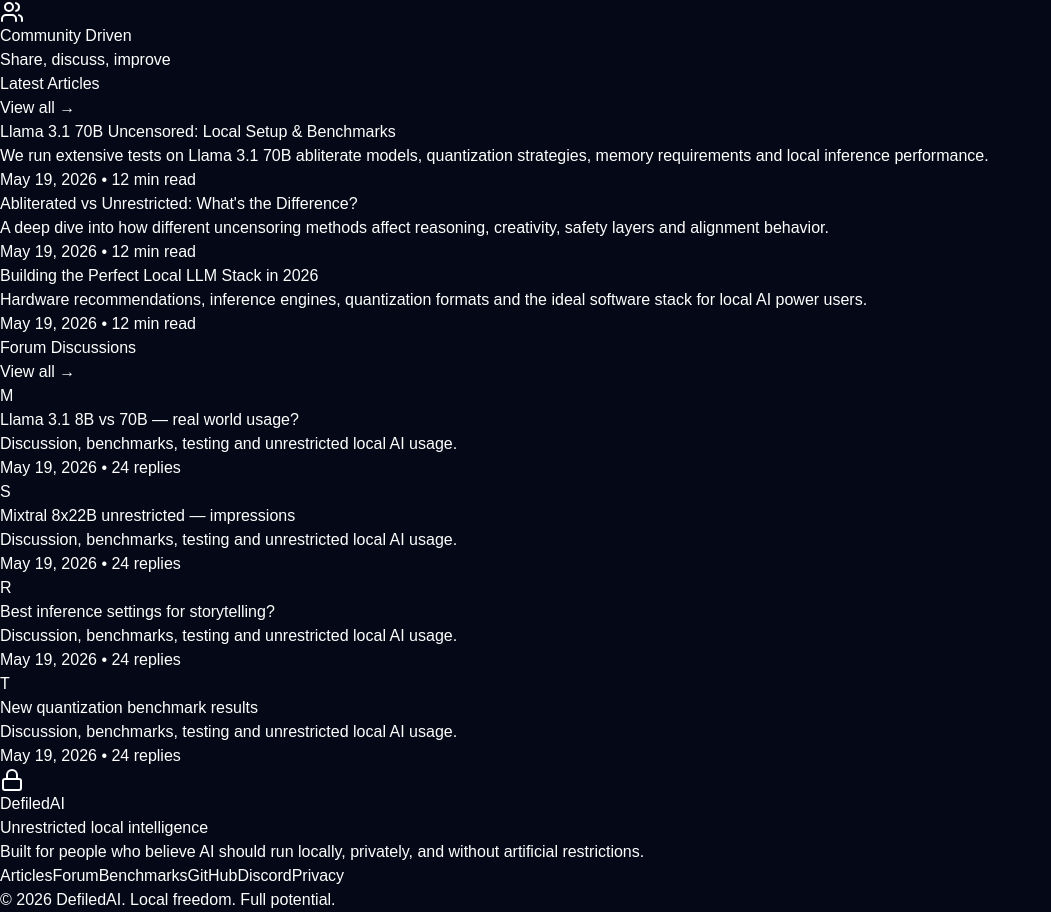
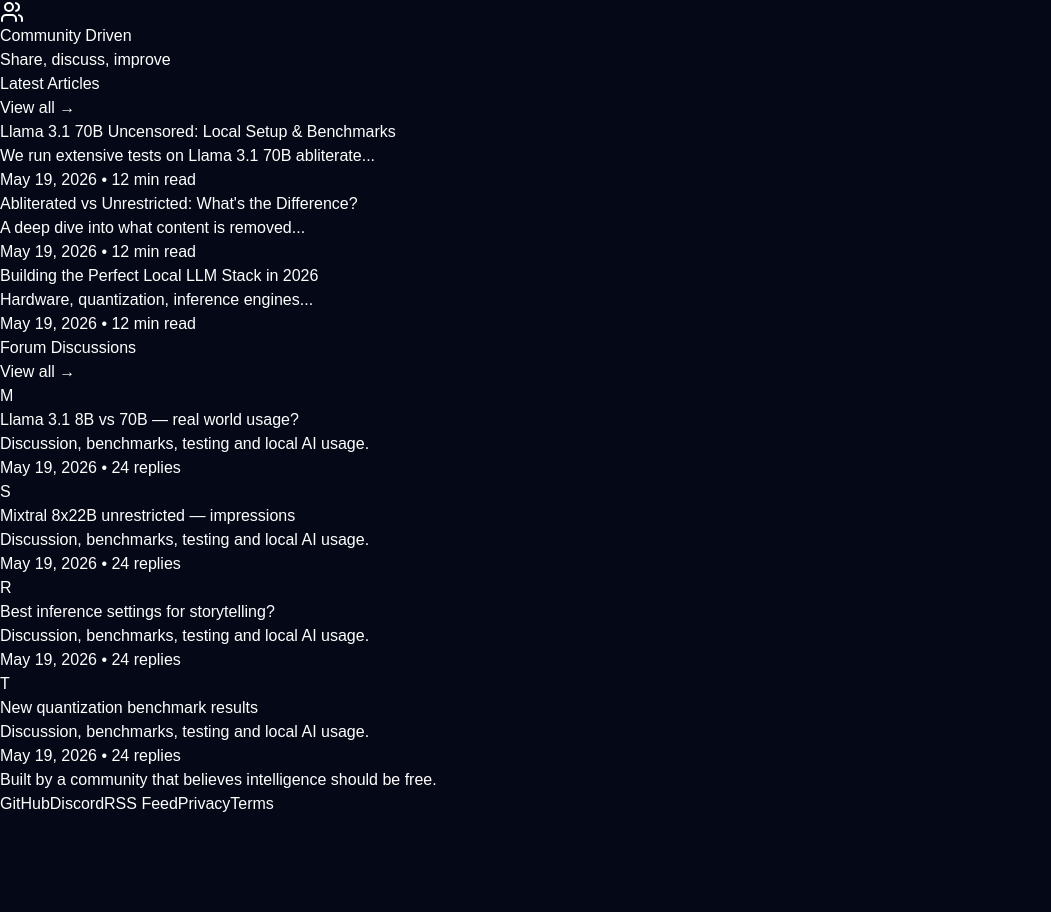
Before and after one commit to AIontheloose/defiledai, a Next.js app: page / in a window 1280 px wide. Shown: the part 775-1687 px from the top of the page, without its empty margins (0-1051 px from the left). After the commit the page ends 1591 px from the top, so only its background shows below. Built offline with nearby package versions, Linux system fonts and the light colour scheme.

Commit message:
Refine homepage UI layout and footer

```diff
--- a/app/page.tsx
+++ b/app/page.tsx
@@ -12,12 +12,9 @@
 
 export default function Home() {
   return (
-    <main className="relative min-h-screen overflow-hidden bg-[#050816] text-white">
+    <main className="min-h-screen bg-[#050816] text-white overflow-hidden">
       {/* Background glow */}
-      <div className="absolute inset-0 bg-[radial-gradient(circle_at_top,rgba(15,43,99,0.9),transparent_45%)] pointer-events-none" />
-
-      {/* Extra depth */}
-      <div className="absolute inset-0 bg-gradient-to-b from-transparent via-emerald-500/[0.02] to-transparent pointer-events-none" />
+      <div className="absolute inset-0 bg-[radial-gradient(circle_at_top,#0f2b63,transparent_45%)] pointer-events-none" />
 
       {/* Navbar */}
       <header className="relative z-20 border-b border-white/10 backdrop-blur">
@@ -32,7 +29,6 @@
               <h1 className="text-2xl font-bold leading-none">
                 DefiledAI
               </h1>
-
               <p className="text-sm text-white/60">
                 Local freedom. Full potential.
               </p>
@@ -73,7 +69,6 @@
                 placeholder="Search..."
                 className="bg-transparent outline-none text-sm flex-1"
               />
-
               <Search className="w-4 h-4 text-white/40" />
             </div>
 
@@ -81,11 +76,11 @@
               <Moon className="w-5 h-5 text-white/70" />
             </button>
 
-            <button className="h-11 px-6 rounded-xl bg-emerald-400 text-black font-medium hover:bg-emerald-300 transition">
+            <button className="h-11 px-6 rounded-xl bg-emerald-400 text-black font-medium">
               Log in
             </button>
 
-            <button className="h-11 px-6 rounded-xl border border-emerald-400/40 text-emerald-300 hover:bg-emerald-400/10 transition">
+            <button className="h-11 px-6 rounded-xl border border-emerald-400/40 text-emerald-300">
               Sign up
             </button>
           </div>
@@ -93,14 +88,13 @@
       </header>
 
       {/* Hero */}
-      <section className="relative z-10 max-w-7xl mx-auto px-6 pt-28 pb-20">
+      <section className="relative z-10 max-w-7xl mx-auto px-6 pt-20 pb-14">
         <div className="grid lg:grid-cols-2 gap-12 items-center">
           {/* Left */}
           <div>
-            <h2 className="text-5xl lg:text-7xl leading-tight font-bold tracking-tight">
+            <h2 className="text-6xl leading-tight font-bold tracking-tight">
               A home for
               <br />
-
               <span className="text-emerald-400">
                 unrestricted intelligence.
               </span>
@@ -114,7 +108,7 @@
             <div className="flex flex-wrap gap-4 mt-10">
               <Link
                 href="#"
-                className="h-14 px-7 rounded-xl bg-emerald-400 text-black font-semibold flex items-center gap-3 hover:bg-emerald-300 transition"
+                className="h-14 px-7 rounded-xl bg-emerald-400 text-black font-semibold flex items-center gap-3"
               >
                 <BookOpen className="w-5 h-5" />
                 Explore Articles
@@ -122,7 +116,7 @@
 
               <Link
                 href="#"
-                className="h-14 px-7 rounded-xl border border-white/15 bg-white/5 flex items-center gap-3 hover:bg-white/10 transition"
+                className="h-14 px-7 rounded-xl border border-white/15 bg-white/5 flex items-center gap-3"
               >
                 <MessageSquare className="w-5 h-5" />
                 Visit the Forum
@@ -142,21 +136,17 @@
 
               <div className="p-6 font-mono text-emerald-300 text-sm leading-8">
                 <p>$ ./run-llm --local</p>
-
                 <br />
-
                 <p>Loading model...</p>
                 <p>Context: unlimited</p>
                 <p>Filters: none</p>
                 <p>Freedom: enabled</p>
-
                 <br />
-
                 <p>&gt; _</p>
               </div>
             </div>
 
-            {/* Glow sphere */}
+            {/* Cube */}
             <div className="w-[440px] h-[440px] rounded-full bg-[radial-gradient(circle,rgba(16,185,129,0.18),transparent_70%)] flex items-center justify-center">
               <div className="w-60 h-60 rounded-[2rem] border border-white/10 bg-gradient-to-br from-[#182436] to-[#0b1220] shadow-2xl flex items-center justify-center rotate-6">
                 <Lock className="w-24 h-24 text-emerald-400" />
@@ -166,7 +156,7 @@
         </div>
 
         {/* Features */}
-        <div className="grid md:grid-cols-4 gap-10 mt-24 border-t border-white/10 pt-10">
+        <div className="grid md:grid-cols-4 gap-10 mt-20 border-t border-white/10 pt-10">
           <Feature
             icon={<Shield className="w-7 h-7 text-emerald-400" />}
             title="Unrestricted"
@@ -195,50 +185,42 @@
 
       {/* Content panels */}
       <section className="relative z-10 max-w-7xl mx-auto px-6 pb-24">
-        <div className="grid xl:grid-cols-[1.2fr_0.8fr] gap-8 items-start">
+        <div className="grid lg:grid-cols-2 gap-8">
           {/* Articles */}
-          <div className="rounded-3xl border border-white/10 bg-gradient-to-b from-white/[0.05] to-white/[0.02] backdrop-blur-xl p-8 shadow-[0_0_50px_rgba(16,185,129,0.04)]">
+          <div className="rounded-3xl border border-white/10 bg-white/[0.03] backdrop-blur-xl p-8">
             <div className="flex items-center justify-between mb-8">
-              <h3 className="text-3xl font-bold">
-                Latest Articles
-              </h3>
+              <h3 className="text-3xl font-bold">Latest Articles</h3>
 
-              <a className="text-emerald-400 hover:text-emerald-300 transition">
-                View all →
-              </a>
+              <a className="text-emerald-400">View all →</a>
             </div>
 
-            <div className="space-y-6">
+            <div className="space-y-5">
               <ArticleCard
                 title="Llama 3.1 70B Uncensored: Local Setup & Benchmarks"
-                desc="We run extensive tests on Llama 3.1 70B abliterate models, quantization strategies, memory requirements and local inference performance."
+                desc="We run extensive tests on Llama 3.1 70B abliterate..."
               />
 
               <ArticleCard
                 title="Abliterated vs Unrestricted: What's the Difference?"
-                desc="A deep dive into how different uncensoring methods affect reasoning, creativity, safety layers and alignment behavior."
+                desc="A deep dive into what content is removed..."
               />
 
               <ArticleCard
                 title="Building the Perfect Local LLM Stack in 2026"
-                desc="Hardware recommendations, inference engines, quantization formats and the ideal software stack for local AI power users."
+                desc="Hardware, quantization, inference engines..."
               />
             </div>
           </div>
 
           {/* Forum */}
-          <div className="rounded-3xl border border-white/10 bg-gradient-to-b from-white/[0.05] to-white/[0.02] backdrop-blur-xl p-8 shadow-[0_0_50px_rgba(16,185,129,0.04)]">
+          <div className="rounded-3xl border border-white/10 bg-white/[0.03] backdrop-blur-xl p-8">
             <div className="flex items-center justify-between mb-8">
-              <h3 className="text-3xl font-bold">
-                Forum Discussions
-              </h3>
+              <h3 className="text-3xl font-bold">Forum Discussions</h3>
 
-              <a className="text-emerald-400 hover:text-emerald-300 transition">
-                View all →
-              </a>
+              <a className="text-emerald-400">View all →</a>
             </div>
 
-            <div className="space-y-3">
+            <div className="space-y-6">
               <ForumItem
                 letter="M"
                 title="Llama 3.1 8B vs 70B — real world usage?"
@@ -262,48 +244,19 @@
           </div>
         </div>
       </section>
-
-      {/* Footer */}
-      <footer className="border-t border-white/10 bg-[#060b16]/80 backdrop-blur-xl">
-        <div className="max-w-7xl mx-auto px-6 py-14">
-          <div className="flex flex-col lg:flex-row items-start lg:items-center justify-between gap-10">
-            {/* Left */}
-            <div className="max-w-md">
-              <div className="flex items-center gap-3 mb-4">
-                <div className="w-10 h-10 rounded-xl bg-emerald-400/15 border border-emerald-400/30 flex items-center justify-center">
-                  <Lock className="w-5 h-5 text-emerald-400" />
-                </div>
-
-                <div>
-                  <h4 className="text-lg font-bold">
-                    DefiledAI
-                  </h4>
-
-                  <p className="text-sm text-white/50">
-                    Unrestricted local intelligence
-                  </p>
-                </div>
-              </div>
-
-              <p className="text-white/50 leading-relaxed">
-                Built for people who believe AI should run locally,
-                privately, and without artificial restrictions.
-              </p>
-            </div>
-
-            {/* Right */}
-            <div className="flex flex-wrap gap-6 text-sm text-white/50">
-              <a className="hover:text-white transition">Articles</a>
-              <a className="hover:text-white transition">Forum</a>
-              <a className="hover:text-white transition">Benchmarks</a>
-              <a className="hover:text-white transition">GitHub</a>
-              <a className="hover:text-white transition">Discord</a>
-              <a className="hover:text-white transition">Privacy</a>
-            </div>
+      {/* FOOTER */}
+      <footer className="border-t border-[#13203a] bg-[#060b1a]">
+        <div className="mx-auto flex max-w-7xl flex-col items-center justify-between gap-6 px-6 py-8 text-sm text-gray-400 md:flex-row">
+          <div>
+            Built by a community that believes intelligence should be free.
           </div>
 
-          <div className="mt-10 pt-6 border-t border-white/5 text-sm text-white/30">
-            © 2026 DefiledAI. Local freedom. Full potential.
+          <div className="flex gap-6">
+            <a href="#">GitHub</a>
+            <a href="#">Discord</a>
+            <a href="#">RSS Feed</a>
+            <a href="#">Privacy</a>
+            <a href="#">Terms</a>
           </div>
         </div>
       </footer>
@@ -325,13 +278,8 @@
       {icon}
 
       <div>
-        <h4 className="font-semibold text-lg">
-          {title}
-        </h4>
-
-        <p className="text-white/60">
-          {text}
-        </p>
+        <h4 className="font-semibold text-lg">{title}</h4>
+        <p className="text-white/60">{text}</p>
       </div>
     </div>
   );
@@ -345,18 +293,14 @@
   desc: string;
 }) {
   return (
-    <div className="rounded-2xl border border-white/10 bg-[#0b1220]/70 p-5 hover:border-emerald-400/30 hover:bg-[#101827] transition">
-      <div className="space-y-5">
-        <div className="aspect-[16/9] w-full rounded-2xl bg-gradient-to-br from-emerald-400/20 via-cyan-500/10 to-blue-500/20 border border-white/10" />
+    <div className="rounded-2xl border border-white/10 bg-[#0b1220]/70 p-5 hover:border-emerald-400/30 transition">
+      <div className="flex gap-5">
+        <div className="w-44 h-28 rounded-xl bg-gradient-to-br from-emerald-400/20 to-blue-500/20 border border-white/10" />
 
-        <div>
-          <h4 className="text-lg font-semibold leading-snug">
-            {title}
-          </h4>
+        <div className="flex-1">
+          <h4 className="text-xl font-semibold">{title}</h4>
 
-          <p className="text-sm text-white/60 mt-3 leading-relaxed">
-            {desc}
-          </p>
+          <p className="text-white/60 mt-2">{desc}</p>
 
           <div className="mt-4 text-sm text-white/40">
             May 19, 2026 • 12 min read
@@ -375,18 +319,16 @@
   title: string;
 }) {
   return (
-    <div className="flex gap-4 rounded-2xl border border-white/5 bg-white/[0.02] p-4 hover:bg-white/[0.04] transition">
-      <div className="w-11 h-11 rounded-full bg-emerald-400/20 border border-emerald-400/20 flex items-center justify-center text-emerald-300 font-bold shrink-0">
+    <div className="flex gap-4 border-b border-white/5 pb-5">
+      <div className="w-11 h-11 rounded-full bg-emerald-400/20 border border-emerald-400/20 flex items-center justify-center text-emerald-300 font-bold">
         {letter}
       </div>
 
       <div>
-        <h4 className="text-lg font-medium leading-snug">
-          {title}
-        </h4>
+        <h4 className="text-lg font-medium">{title}</h4>
 
-        <p className="text-white/50 text-sm mt-1 leading-relaxed">
-          Discussion, benchmarks, testing and unrestricted local AI usage.
+        <p className="text-white/50 text-sm mt-1">
+          Discussion, benchmarks, testing and local AI usage.
         </p>
 
         <div className="mt-2 text-xs text-white/30">
@@ -394,5 +336,5 @@
         </div>
       </div>
     </div>
-  );
+  )
 }
```
